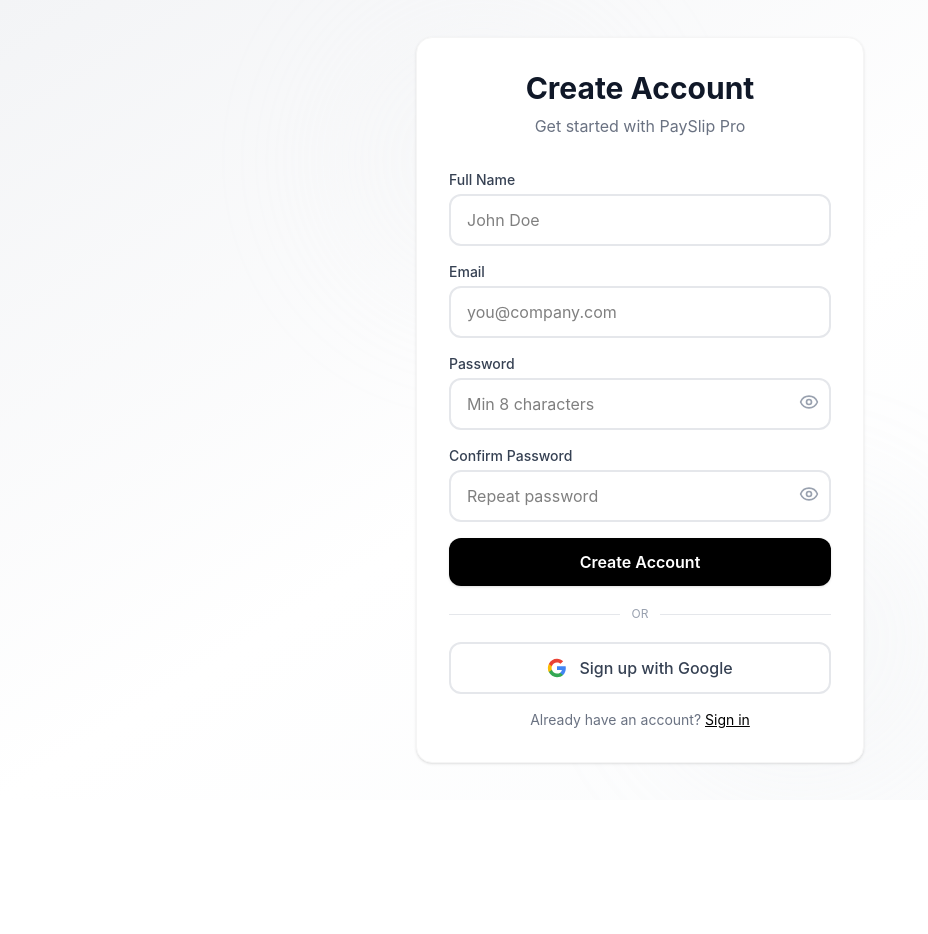
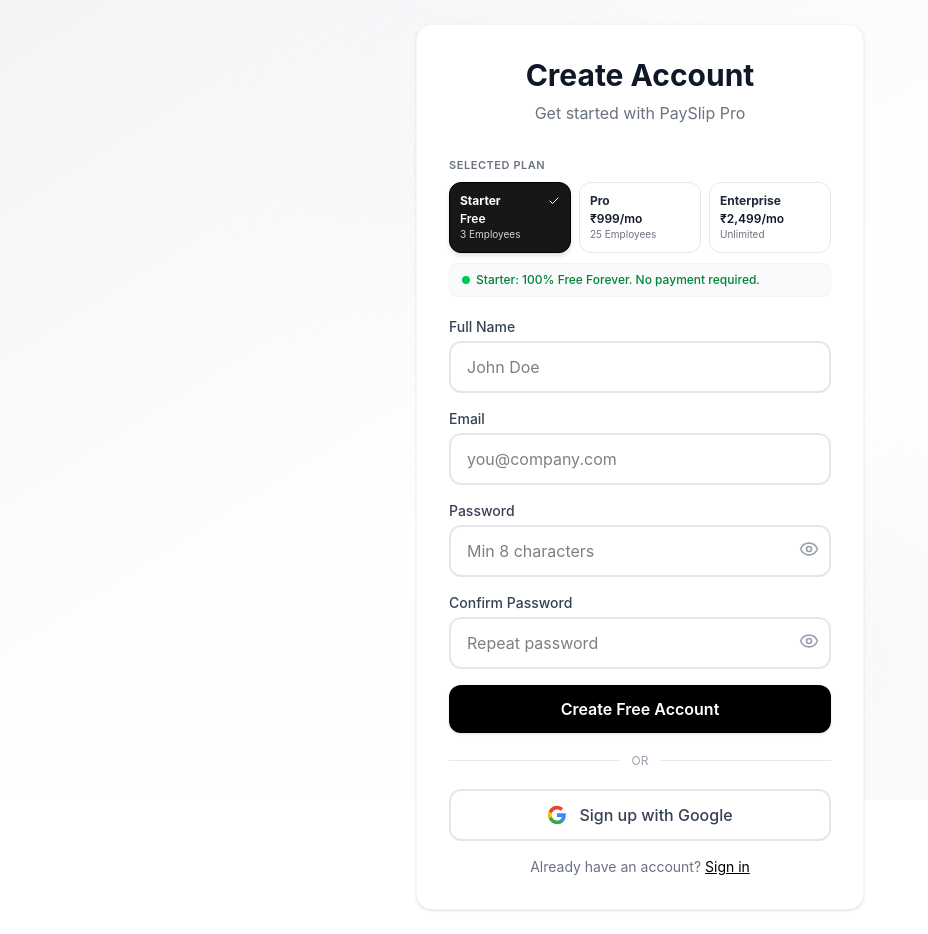
Before and after one commit to muthusubash-ai/Pay_slip_pro_frontend, a React (Vite) app: page /register in a window 1280 px wide. Shown: the whole page, without its empty margins (0-928 px from the left). Before the commit the page ends 800 px from the top, so only its background shows below. Built offline with nearby package versions, Linux system fonts and the light colour scheme; no server answers; the HTML template or start-up script is replaced by a standard one.

Commit message:
Fix signup free flow with starter plan default and explicit payment on pro/enterprise

```diff
--- a/src/pages/auth/LoginPage.tsx
+++ b/src/pages/auth/LoginPage.tsx
@@ -363,7 +363,16 @@
 
           <p className="mt-5 text-center text-sm text-neutral-400">
             Don&apos;t have an account?{' '}
-            <Link to="/register" onClick={onClose} className="text-black font-semibold hover:underline underline-offset-4">Create one</Link>
+            <Link
+              to="/register"
+              onClick={() => {
+                sessionStorage.removeItem('selected_plan');
+                onClose();
+              }}
+              className="text-black font-semibold hover:underline underline-offset-4"
+            >
+              Create one
+            </Link>
           </p>
         </motion.div>
       </motion.div>
@@ -409,12 +418,18 @@
     );
   };
 
+  const handleSignUpFree = () => {
+    setSelectedPlan(null);
+    sessionStorage.removeItem('selected_plan');
+    navigate('/register');
+  };
+
   const handlePlanClick = (planName: string) => {
     setPaymentNotice(null);
     if (planName.toLowerCase() === 'starter') {
       setSelectedPlan(null);
       sessionStorage.removeItem('selected_plan');
-      if (!user) setShowLogin(true);
+      if (!user) navigate('/register');
       else navigate(getPlanHome(user));
       return;
     }
@@ -423,7 +438,7 @@
     if (!user) {
       setSelectedPlan(targetPlan);
       sessionStorage.setItem('selected_plan', targetPlan);
-      setShowLogin(true);
+      navigate('/register');
       return;
     }
 
@@ -558,7 +573,7 @@
               Log In
             </motion.button>
             <motion.button whileHover={{ scale: 1.03, boxShadow: '0 4px 20px rgba(0,0,0,0.15)' }} whileTap={{ scale: 0.97 }}
-              onClick={() => setShowLogin(true)}
+              onClick={handleSignUpFree}
               className={`px-3 py-2 rounded-lg text-[12px] font-semibold transition-all sm:px-5 sm:text-[13px] ${scrolled ? 'bg-black text-white hover:bg-neutral-800' : 'bg-white text-black hover:bg-neutral-100'}`}>
               Sign Up Free
             </motion.button>
@@ -619,7 +634,7 @@
                   initial={{ opacity: 0, y: 10 }} animate={{ opacity: 1, y: 0 }} transition={{ delay: 0.8 }}
                   whileHover={{ scale: 1.04, boxShadow: '0 8px 35px rgba(255,255,255,0.15)', y: -2 }}
                   whileTap={{ scale: 0.96 }}
-                  onClick={() => setShowLogin(true)}
+                  onClick={handleSignUpFree}
                   className="px-7 py-3.5 bg-white text-black rounded-xl font-semibold text-sm hover:bg-neutral-100 transition-colors flex items-center gap-2 shadow-lg shadow-white/5 relative overflow-hidden group">
                   <span className="relative z-10 flex items-center gap-2">
                     Get Started Free
@@ -1415,7 +1430,7 @@
           <motion.button
             whileHover={{ scale: 1.05, boxShadow: '0 10px 40px rgba(255,255,255,0.15)', y: -3 }}
             whileTap={{ scale: 0.96 }}
-            onClick={() => setShowLogin(true)}
+            onClick={handleSignUpFree}
             className="px-8 py-4 bg-white text-black rounded-xl font-bold text-sm hover:bg-neutral-100 transition-colors inline-flex items-center gap-2 shadow-lg shadow-white/5 relative overflow-hidden group">
             <span className="relative z-10 flex items-center gap-2">
               Get Started Free
--- a/src/pages/auth/RegisterPage.tsx
+++ b/src/pages/auth/RegisterPage.tsx
@@ -1,7 +1,7 @@
 import { useState, useMemo, type FormEvent } from 'react';
 import { Link, useNavigate } from 'react-router-dom';
 import { motion } from 'framer-motion';
-import { Eye, EyeOff, Check, X } from 'lucide-react';
+import { Eye, EyeOff, Check, X, CreditCard } from 'lucide-react';
 import { useAuth } from '../../context/AuthContext';
 import { MeshBackground } from '../../components/layout/MeshBackground';
 import { GlassCard } from '../../components/ui/GlassCard';
@@ -20,10 +20,24 @@
   const [showConfirm, setShowConfirm] = useState(false);
   const [error, setError] = useState('');
   const [isLoading, setIsLoading] = useState(false);
+  const [selectedPlan, setSelectedPlan] = useState<'starter' | 'professional' | 'enterprise'>(() => {
+    const stored = sessionStorage.getItem('selected_plan');
+    if (stored === 'professional' || stored === 'enterprise') return stored;
+    return 'starter';
+  });
   const { register, updateUser } = useAuth();
   const navigate = useNavigate();
 
   const strength = useMemo(() => getPasswordStrength(password), [password]);
+
+  const handlePlanChange = (plan: 'starter' | 'professional' | 'enterprise') => {
+    setSelectedPlan(plan);
+    if (plan === 'starter') {
+      sessionStorage.removeItem('selected_plan');
+    } else {
+      sessionStorage.setItem('selected_plan', plan);
+    }
+  };
 
   const handleSubmit = async (e: FormEvent) => {
     e.preventDefault();
@@ -40,7 +54,6 @@
     setIsLoading(true);
     try {
       const registeredUser = await register(email, password, fullName);
-      const selectedPlan = sessionStorage.getItem('selected_plan');
       if (selectedPlan === 'professional' || selectedPlan === 'enterprise') {
         paymentService.startPaymentFlow(
           selectedPlan,
@@ -51,13 +64,21 @@
             sessionStorage.removeItem('selected_plan');
             navigate(getPlanHome(upgradedUser));
           },
-          (message) => setError(message),
+          (message) => {
+            setError(`Account created with Free Starter plan! (Payment: ${message})`);
+            sessionStorage.removeItem('selected_plan');
+            setTimeout(() => {
+              navigate(getPlanHome(registeredUser));
+            }, 2500);
+          },
         );
       } else {
+        sessionStorage.removeItem('selected_plan');
         navigate(getPlanHome(registeredUser));
       }
-    } catch {
-      setError('Registration failed. Email may already be in use.');
+    } catch (err: any) {
+      const msg = err?.response?.data?.message || err?.message || 'Registration failed. Email may already be in use.';
+      setError(msg);
     } finally {
       setIsLoading(false);
     }
@@ -79,6 +100,57 @@
             <p className="text-gray-500 mt-2">Get started with PaySlip Pro</p>
           </div>
           {error && <div className="mb-4 p-3 rounded-lg bg-red-50 text-red-600 text-sm">{error}</div>}
+
+          {/* Plan Selector */}
+          <div className="mb-5">
+            <label className="block text-[11px] font-semibold text-gray-500 uppercase tracking-wider mb-2">
+              Selected Plan
+            </label>
+            <div className="grid grid-cols-3 gap-2">
+              {[
+                { id: 'starter' as const, name: 'Starter', price: 'Free', sub: '3 Employees' },
+                { id: 'professional' as const, name: 'Pro', price: '₹999/mo', sub: '25 Employees' },
+                { id: 'enterprise' as const, name: 'Enterprise', price: '₹2,499/mo', sub: 'Unlimited' },
+              ].map((p) => {
+                const isSelected = selectedPlan === p.id;
+                return (
+                  <button
+                    key={p.id}
+                    type="button"
+                    onClick={() => handlePlanChange(p.id)}
+                    className={`relative p-2.5 rounded-xl border text-left transition-all ${
+                      isSelected
+                        ? 'border-black bg-neutral-900 text-white shadow-md'
+                        : 'border-gray-200 bg-white hover:border-gray-300 text-gray-800'
+                    }`}
+                  >
+                    <div className="flex items-center justify-between mb-0.5">
+                      <span className="text-xs font-bold">{p.name}</span>
+                      {isSelected && <Check className="h-3 w-3 text-white" />}
+                    </div>
+                    <div className={`text-xs font-semibold ${isSelected ? 'text-white' : 'text-gray-900'}`}>{p.price}</div>
+                    <div className={`text-[10px] truncate ${isSelected ? 'text-neutral-300' : 'text-gray-500'}`}>{p.sub}</div>
+                  </button>
+                );
+              })}
+            </div>
+
+            {/* Informational badge */}
+            <div className="mt-2.5 px-3 py-2 rounded-lg bg-gray-50 border border-gray-100 flex items-center justify-between text-xs">
+              {selectedPlan === 'starter' ? (
+                <span className="text-green-700 font-medium flex items-center gap-1.5">
+                  <span className="w-2 h-2 rounded-full bg-green-500 shrink-0" />
+                  Starter: 100% Free Forever. No payment required.
+                </span>
+              ) : (
+                <span className="text-neutral-800 font-medium flex items-center gap-1.5">
+                  <CreditCard className="h-3.5 w-3.5 text-neutral-600 shrink-0" />
+                  {selectedPlan === 'professional' ? 'Pro Plan (₹999)' : 'Enterprise Plan (₹2,499)'} — Razorpay gateway opens after registration.
+                </span>
+              )}
+            </div>
+          </div>
+
           <form onSubmit={handleSubmit} className="space-y-4">
             <AnimatedInput label="Full Name" value={fullName} onChange={(e) => setFullName(e.target.value)} required placeholder="John Doe" />
             <AnimatedInput label="Email" type="email" value={email} onChange={(e) => setEmail(e.target.value)} required placeholder="you@company.com" />
@@ -122,7 +194,13 @@
                 {showConfirm ? <EyeOff className="h-5 w-5" /> : <Eye className="h-5 w-5" />}
               </button>
             </div>
-            <GradientButton type="submit" isLoading={isLoading} className="w-full">Create Account</GradientButton>
+            <GradientButton type="submit" isLoading={isLoading} className="w-full">
+              {selectedPlan === 'starter'
+                ? 'Create Free Account'
+                : selectedPlan === 'professional'
+                ? 'Create Account & Pay ₹999'
+                : 'Create Account & Pay ₹2,499'}
+            </GradientButton>
           </form>
 
           {/* Divider */}
```
